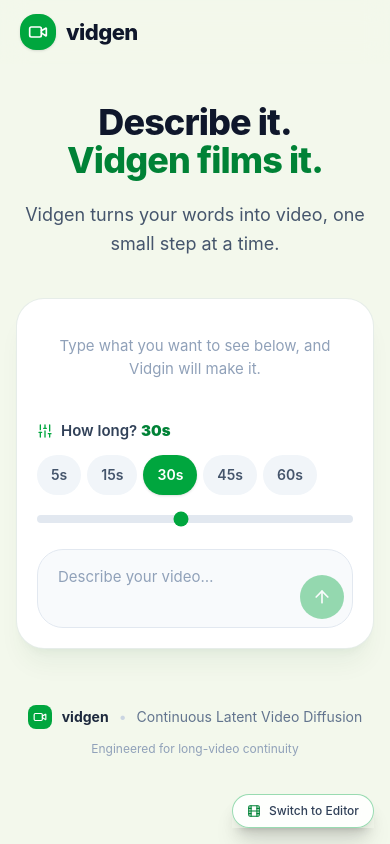
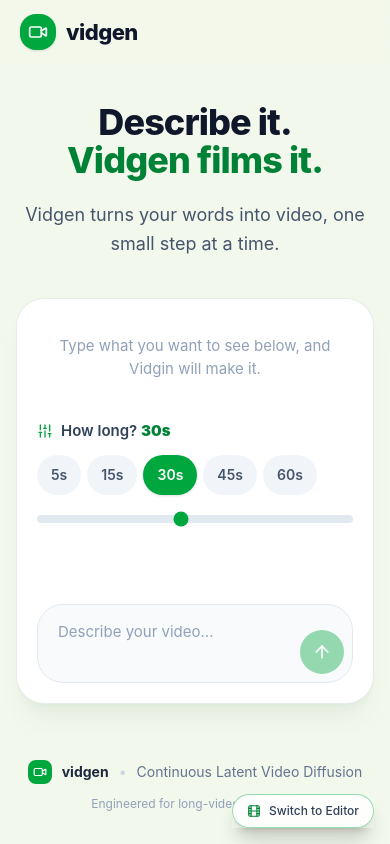
Before and after one commit to shahrozkalash/Vidgin, a React (Vite) app: page / in a window 390 px wide. Built offline with nearby package versions, Linux system fonts and the light colour scheme.

Commit message:
Interface: white card now fills the screen height — footer sits at the bottom, no dead space

```diff
--- a/src/App.tsx
+++ b/src/App.tsx
@@ -73,7 +73,7 @@ export default function App() {
       <FilmstripHero />
 
       {/* One simple card */}
-      <main className="w-full py-2 sm:py-4">
+      <main className="flex-1 w-full py-2 sm:py-4 flex">
         <TryItSection />
       </main>
 
--- a/src/components/TryItSection.tsx
+++ b/src/components/TryItSection.tsx
@@ -54,7 +54,7 @@ export const TryItSection: React.FC = () => {
   };
 
   return (
-    <section id="try_it" className="scroll-mt-20 px-4 pb-4">
+    <section id="try_it" className="scroll-mt-20 px-4 pb-4 flex-1 flex flex-col w-full">
       {/* Toast notification */}
       {toastMessage && (
         <div className="fixed bottom-6 right-6 z-50 px-4 py-3 rounded-full bg-slate-900 text-white shadow-xl flex items-center gap-2 animate-in fade-in slide-in-from-bottom-2">
@@ -64,8 +64,8 @@ export const TryItSection: React.FC = () => {
       )}
 
       {/* Chat-style card */}
-      <div className="max-w-[720px] mx-auto bg-white rounded-[28px] shadow-xl shadow-green-900/5 border border-green-900/10 overflow-hidden">
-        <div className="px-5 sm:px-6 py-5 space-y-5">
+      <div className="max-w-[720px] w-full mx-auto bg-white rounded-[28px] shadow-xl shadow-green-900/5 border border-green-900/10 overflow-hidden flex-1 flex flex-col">
+        <div className="px-5 sm:px-6 py-5 space-y-5 flex-1">
           {/* Empty state — shown until the user sends a prompt */}
           {sentPrompt === null && (
             <p className="text-center text-slate-400 text-[15px] py-4">
```
